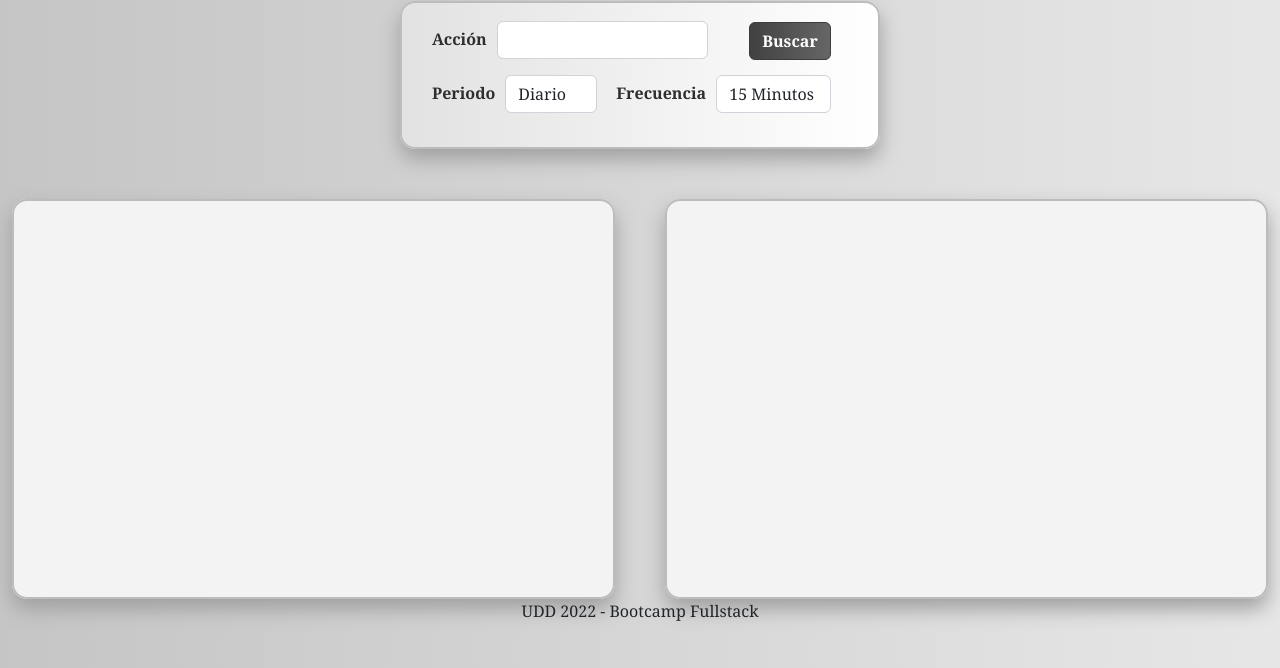
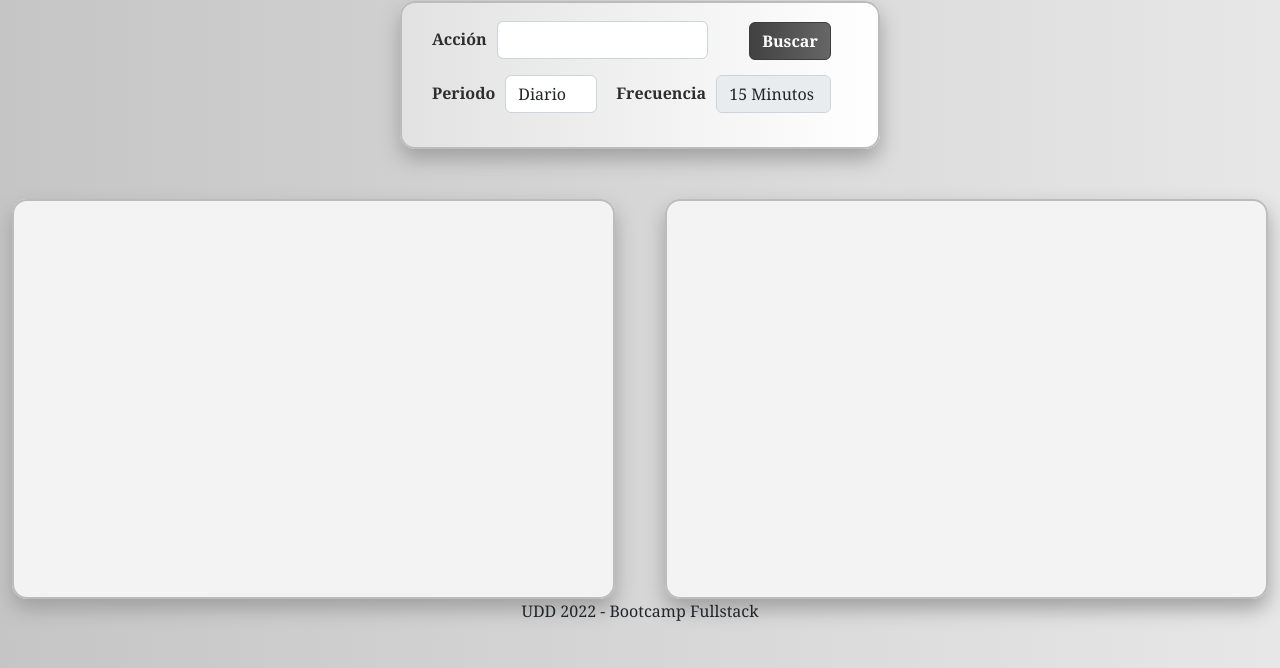
Before and after one commit to guitarAlgorithman/proyecto_3_dashboard, a website: page index.html in a window 1280 px wide. Shown: the part 132-800 px from the top of the page. Drawn offline with nearby package versions, Linux system fonts and the light colour scheme.

Commit message:
disabled del select en diario

```diff
--- a/index.html
+++ b/index.html
@@ -56,7 +56,7 @@
                 <div class="col-lg-2 col-12 my-auto frecuencia">
                     <div class="mb-3 frecuenciaTexto">
                         <label for="frecuencia" class="frecuenciaLabel">Frecuencia</label>
-                        <select class="form-control" id="frecuencia">
+                        <select class="form-control" id="frecuencia" disabled>
                             <option>15 Minutos</option>
                             <option>30 Minutos</option>
                             <option>60 Minutos</option>
```
